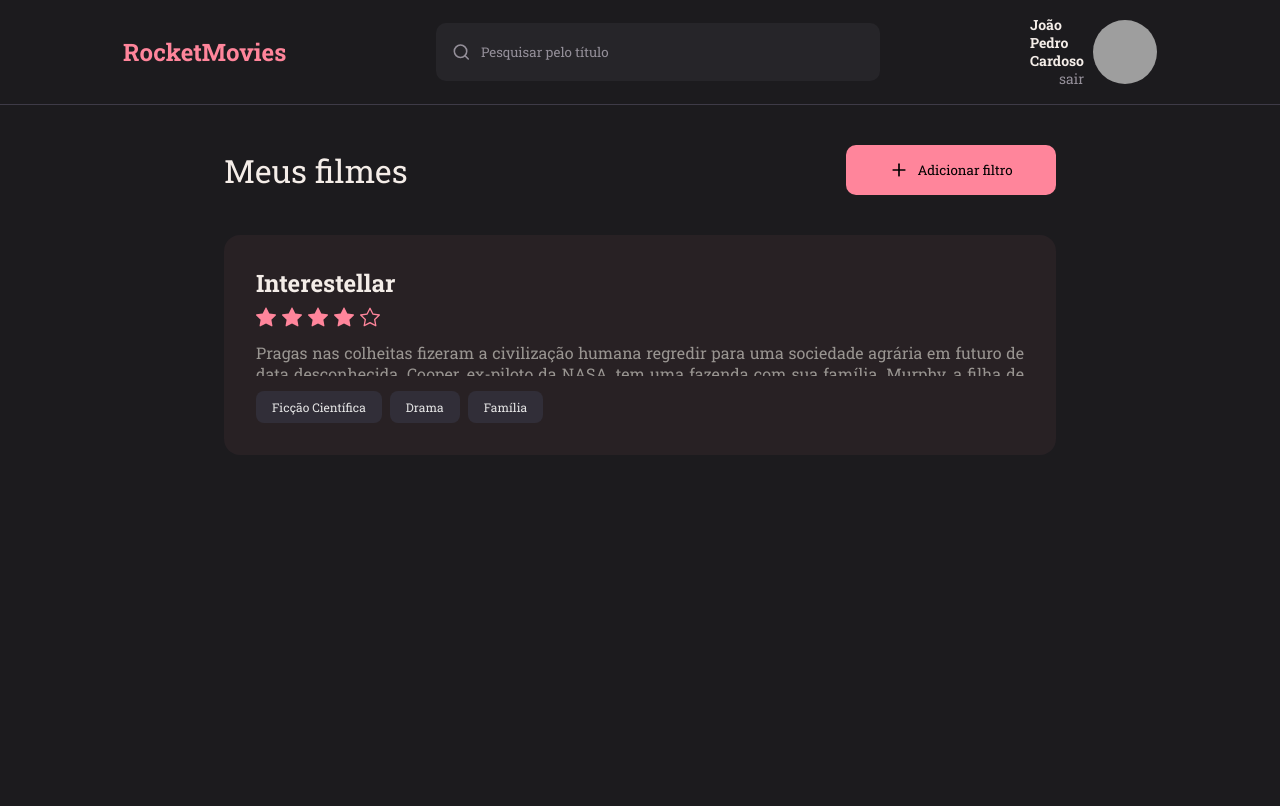
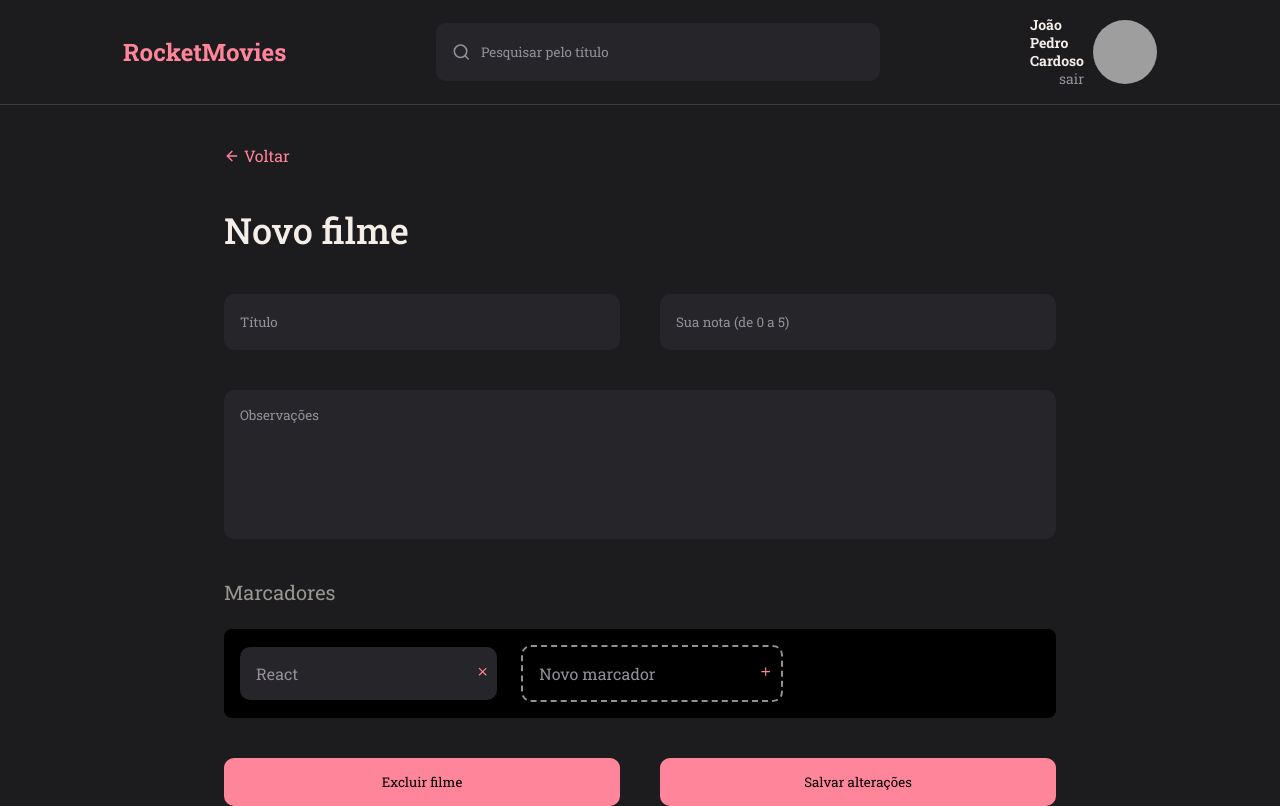
Before and after one commit to jpedr0c/rocketMovies, a React (Vite) app: page / in a window 1280 px wide. Built offline with nearby package versions, Linux system fonts and the light colour scheme; grey boxes are pictures that could not be loaded.

Commit message:
test Add page

```diff
--- a/src/main.jsx
+++ b/src/main.jsx
@@ -3,13 +3,13 @@ import ReactDOM from 'react-dom/client';
 import { ThemeProvider } from 'styled-components';
 import GlobalStyles from './styles/global';
 import theme from './styles/theme'
-import { Home } from './pages/Home';
+import { Add } from './pages/Add';
 
 ReactDOM.createRoot(document.getElementById('root')).render(
   <React.StrictMode>
     <ThemeProvider theme={theme}>
       <GlobalStyles />
-      <Home />
+      <Add />
     </ThemeProvider>
   </React.StrictMode>,
 )
```
